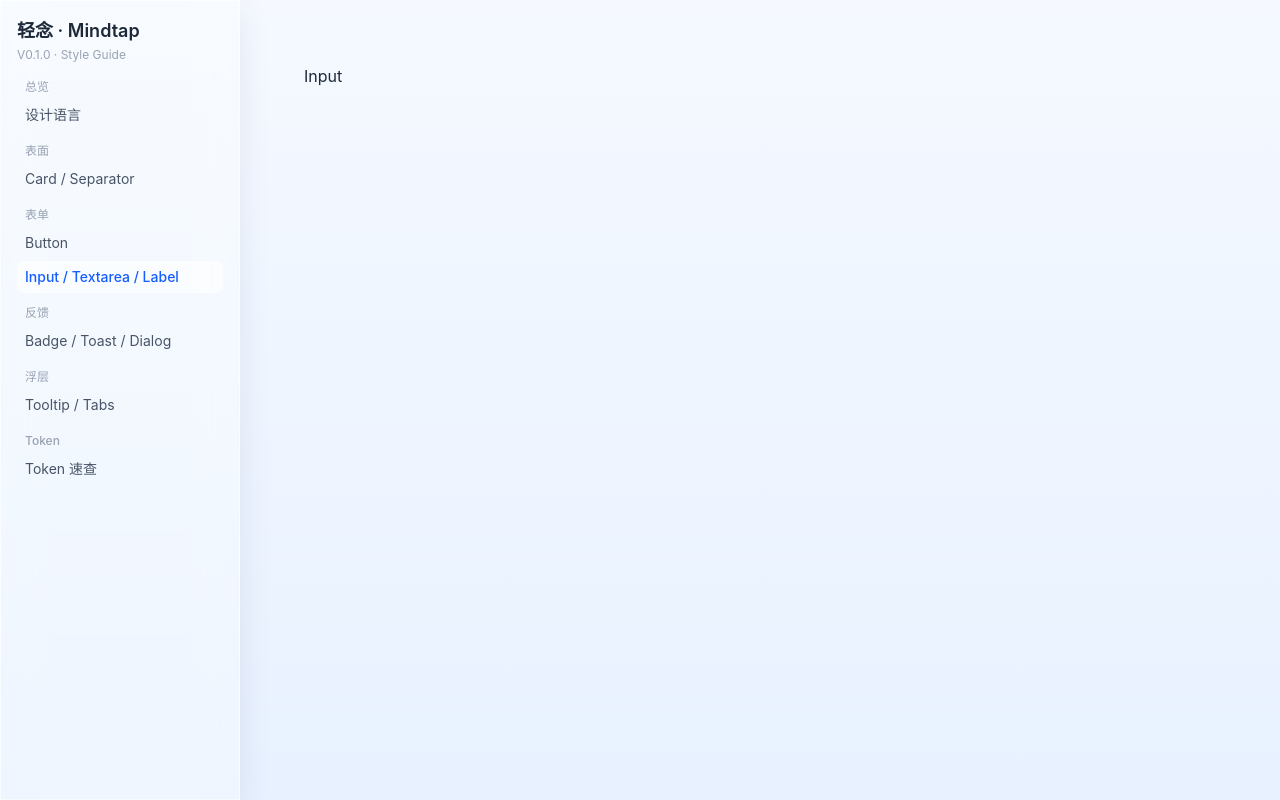
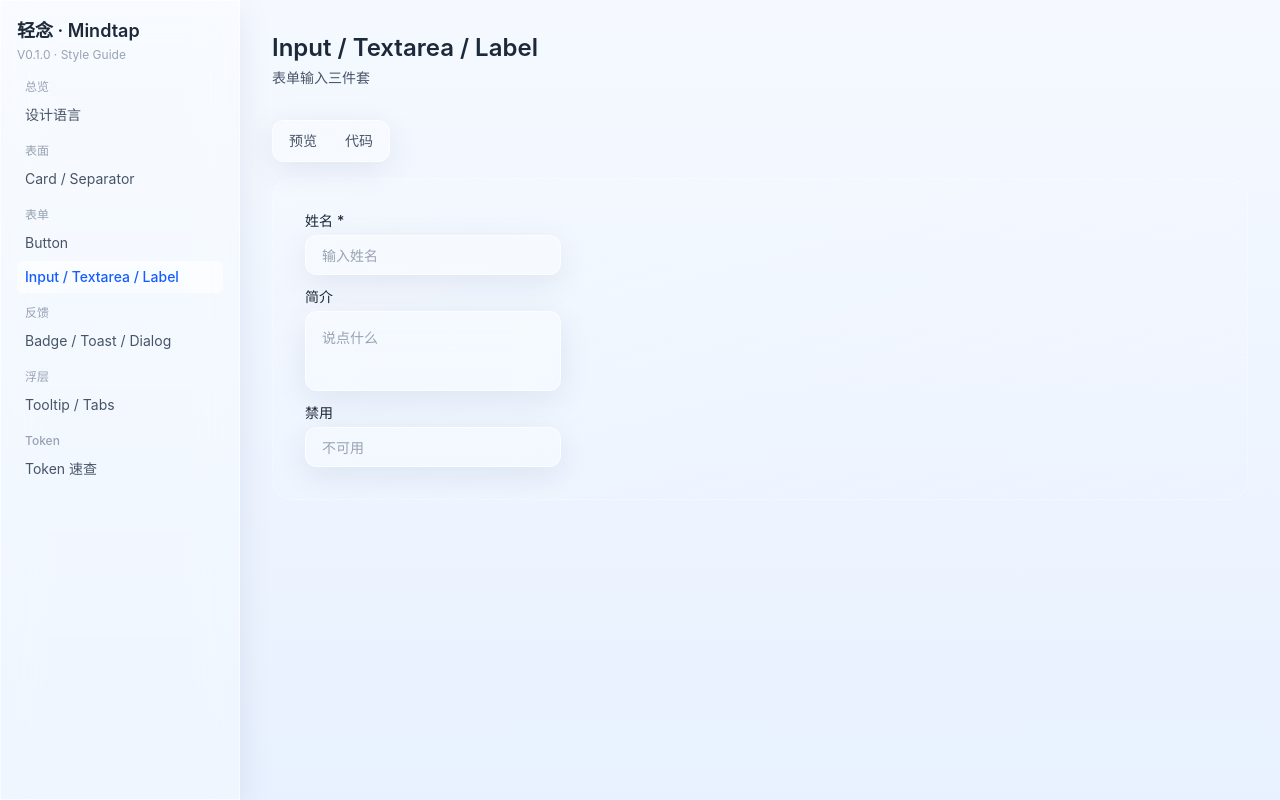
Before and after one commit to ahajason/mindtap, a React (Vite) app: page /input in a window 1280 px wide. Built offline with nearby package versions, Linux system fonts and the light colour scheme.

Commit message:
feat(route): Input page (Input + Textarea + Label 三段式)

```diff
--- a/src/routes/Input.tsx
+++ b/src/routes/Input.tsx
@@ -1,7 +1,49 @@
-export default function Input() {
+import PageHeader from '@/components/style-guide/PageHeader';
+import LivePreview from '@/components/style-guide/LivePreview';
+import CodeBlock from '@/components/style-guide/CodeBlock';
+import { TabsRoot, TabsList, TabsTrigger, TabsPanel } from '@/components/ui/tabs';
+import { Input } from '@/components/ui/input';
+import { Textarea } from '@/components/ui/textarea';
+import { Label } from '@/components/ui/label';
+
+export default function InputRoute() {
   return (
-    <div className="p-6">
-      <h1>Input</h1>
+    <div>
+      <PageHeader
+        title="Input / Textarea / Label"
+        description="表单输入三件套"
+      />
+      <TabsRoot defaultValue="preview">
+        <TabsList>
+          <TabsTrigger value="preview">预览</TabsTrigger>
+          <TabsTrigger value="code">代码</TabsTrigger>
+        </TabsList>
+        <TabsPanel value="preview">
+          <LivePreview className="flex-col items-start gap-3">
+            <div className="flex flex-col gap-1 w-64">
+              <Label required>姓名</Label>
+              <Input placeholder="输入姓名" />
+            </div>
+            <div className="flex flex-col gap-1 w-64">
+              <Label>简介</Label>
+              <Textarea placeholder="说点什么" />
+            </div>
+            <div className="flex flex-col gap-1 w-64">
+              <Label>禁用</Label>
+              <Input disabled placeholder="不可用" />
+            </div>
+          </LivePreview>
+        </TabsPanel>
+        <TabsPanel value="code">
+          <CodeBlock
+            code={`<Label required>姓名</Label>
+<Input placeholder="输入姓名" />
+
+<Label>简介</Label>
+<Textarea placeholder="说点什么" />`}
+          />
+        </TabsPanel>
+      </TabsRoot>
     </div>
   );
 }
```
